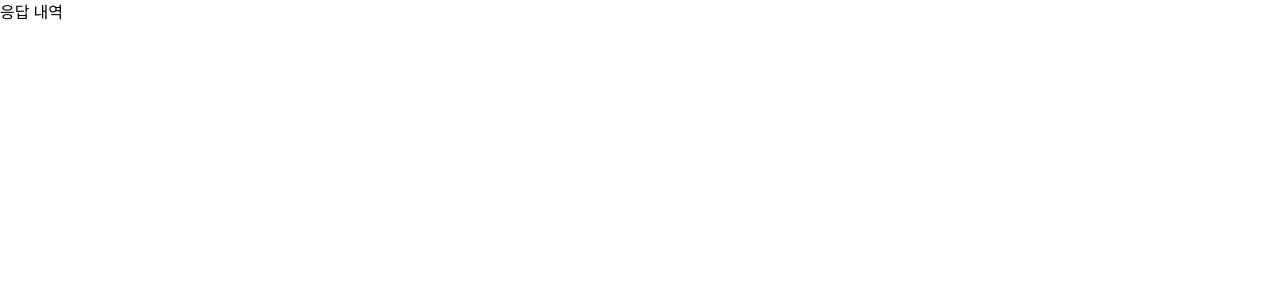
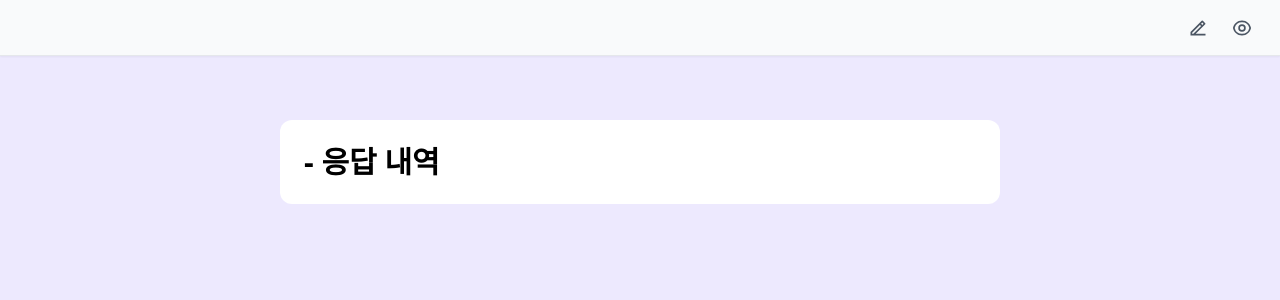
Before and after one commit to bh2980/googleFormClone, a React (Vite) app: page /result in a window 1280 px wide. Shown: the top 300 px of the page. Built offline with nearby package versions, Linux system fonts and the light colour scheme.

Commit message:
design: result 페이지 디자인

```diff
--- a/src/pages/Result.tsx
+++ b/src/pages/Result.tsx
@@ -1,6 +1,9 @@
+import { Link } from "react-router-dom";
 import Block from "../component/common/Block";
+import IconButton from "../component/common/IconButton";
 import { EDITOR_QUESTION_TYPE } from "../constants";
 import { useAppSelector } from "../hook/storeHook";
+import { RiEdit2Line, RiEyeLine } from "react-icons/ri";
 
 // TODO 질문과 질문별 답변 상태를 불러와 보여주기
 const Result = () => {
@@ -26,17 +29,33 @@ const Result = () => {
   };
 
   return (
-    <div className="flex flex-col">
-      <Block>{docs.title} 응답 내역</Block>
+    <div className="flex flex-col min-h-screen">
+      <div className="fixed w-full h-[56px] flex justify-end shadow-sm border-b-gray-200 border-b-[1px] p-4 items-center bg-gray-50">
+        <IconButton>
+          <Link to={"/editor"}>
+            <RiEdit2Line className="w-[20px] h-[20px] text-gray-600" />
+          </Link>
+        </IconButton>
+        <IconButton>
+          <Link to={"/preview"}>
+            <RiEyeLine className="w-[20px] h-[20px] text-gray-600" />
+          </Link>
+        </IconButton>
+      </div>
+      <div className="flex flex-col items-center min-h-screen gap-4 pt-[120px] bg-violet-100">
+        <div className="flex flex-col gap-4 ">
+          <Block className="p-6 text-3xl font-bold">{docs.title} - 응답 내역</Block>
           {docs.questionIDList.map((qID) => {
             return (
-          <Block key={qID}>
-            <div>{question[qID].questionContent}</div>
+              <Block className="flex flex-col gap-3 p-6" key={qID}>
+                <div className="text-2xl font-bold">{question[qID].questionContent}</div>
                 <div>{makeAnswerView(qID)}</div>
               </Block>
             );
           })}
         </div>
+      </div>
+    </div>
   );
 };
 
```
Lines whose indentation alone changed are shown as unchanged.
